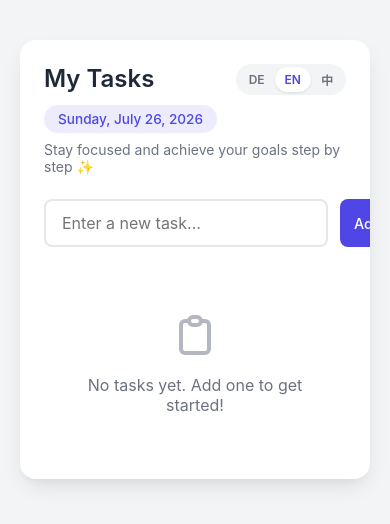
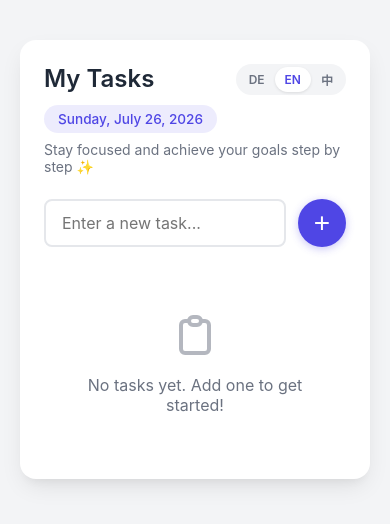
Before and after one commit to yunxiaowang2026/Todo-List, a plain HTML site: page index.html in a window 390 px wide. Drawn offline with Linux system fonts and the light colour scheme.

Commit message:
Add with plus

```diff
--- a/index.html
+++ b/index.html
@@ -3,16 +3,10 @@
 <head>
     <meta charset="UTF-8">
     <meta name="viewport" content="width=device-width, initial-scale=1.0">
+    <meta name="mobile-web-app-capable" content="yes">
+    <meta name="apple-mobile-web-app-capable" content="yes">
     <title data-i18n="pageTitle">Meine To-Do-Liste</title>
     <link rel="stylesheet" href="style.css">
-    <!-- 关联 PWA 清单 -->
-    <link rel="manifest" href="manifest.json">
-    <meta name="theme-color" content="#6366f1">
-    <!-- 优化 iOS Safari 体验 -->
-    <meta name="apple-mobile-web-app-capable" content="yes">
-    <meta name="apple-mobile-web-app-status-bar-style" content="default">
-    <meta name="apple-mobile-web-app-title" content="To-Do">
-    <link rel="apple-touch-icon" href="icon-192.png">
 </head>
 <body>
 
@@ -34,7 +28,7 @@
 
         <div class="input-group">
             <input type="text" id="todoInput" data-i18n-attr="placeholder" data-i18n="inputPlaceholder" placeholder="Neue Aufgabe eingeben..." autocomplete="off">
-            <button id="addBtn" data-i18n="addBtn">Hinzufügen</button>
+            <button id="addBtn" data-i18n-attr="title" data-i18n="addBtn">+</button>
         </div>
 
         <ul id="todoList">
@@ -49,7 +43,7 @@
         <div class="footer-controls" id="footerControls" style="display: none;">
             <div class="filters">
                 <button class="filter-btn active" data-filter="all" data-i18n="filterAll">Alle</button>
-                <button class="filter-btn" data-filter="active" data-i18n="filterActive">Offen</button>
+                <button class="filter-btn" data-filter="active" data-i18n="filterActive">Aktiv</button>
                 <button class="filter-btn" data-filter="completed" data-i18n="filterCompleted">Erledigt</button>
             </div>
             <div class="footer-actions">
@@ -59,7 +53,7 @@
         </div>
     </div>
 
-    <script src="script.js"></script>
+    <script src="script.js?v=2"></script>
     <script>
         if ('serviceWorker' in navigator) {
             window.addEventListener('load', () => {
--- a/script.js
+++ b/script.js
@@ -12,9 +12,6 @@ const langBtns = document.querySelectorAll('.lang-btn');
 const STORAGE_KEY = 'todo-app-tasks';
 const LANG_KEY = 'todo-app-lang';
 
-// ==========================================
-// 1. 国际化 (i18n) 字典
-// ==========================================
 const translations = {
     de: {
         pageTitle: "Meine To-Do-Liste", title: "Meine Aufgaben",
@@ -32,8 +29,8 @@ const translations = {
         subtitle: "Stay focused and achieve your goals step by step ✨",
         inputPlaceholder: "Enter a new task...", addBtn: "Add",
         emptyState: "No tasks yet. Add one to get started!",
-        filterAll: "All", filterActive: "To-do", filterCompleted: "Done",
-        clearCompleted: "Clear Done",
+        filterAll: "All", filterActive: "Active", filterCompleted: "Completed",
+        clearCompleted: "Clear Completed",
         itemsLeft_singular: "item left", itemsLeft_plural: "items left",
         editTitle: "Edit", deleteTitle: "Delete", saveTitle: "Save", cancelTitle: "Cancel",
         dragHandleTitle: "Drag to reorder", dateLoading: "Loading date..."
@@ -43,7 +40,7 @@ const translations = {
         subtitle: "保持专注，一步步实现你的目标 ✨",
         inputPlaceholder: "输入新任务...", addBtn: "添加",
         emptyState: "暂无任务。添加一个开始吧！",
-        filterAll: "全部", filterActive: "待办", filterCompleted: "已完成",
+        filterAll: "全部", filterActive: "进行中", filterCompleted: "已完成",
         clearCompleted: "清除已完成",
         itemsLeft_singular: "项未完成", itemsLeft_plural: "项未完成",
         editTitle: "编辑", deleteTitle: "删除", saveTitle: "保存", cancelTitle: "取消",
@@ -51,9 +48,6 @@ const translations = {
     }
 };
 
-// ==========================================
-// 2. 状态管理 (State)
-// ==========================================
 let todos = [];
 let currentFilter = 'all';
 let editingId = null;
@@ -64,14 +58,9 @@ function t(key) {
     return translations[currentLang]?.[key] || translations['de'][key] || key;
 }
 
-// 安全获取目标元素，防止点击到文本节点时 e.target.closest 报错
 function getTargetElement(e) {
     return e.target.nodeType === Node.ELEMENT_NODE ? e.target : e.target.parentElement;
 }
-
-// ==========================================
-// 3. 核心功能函数
-// ==========================================
 
 function init() {
     const savedData = localStorage.getItem(STORAGE_KEY);
@@ -95,6 +84,13 @@ function init() {
     updateLangUI();
     updateDate();
     renderTasks();
+    // 【新增】强制修改按钮为加号
+    const addBtn = document.getElementById('addBtn');
+    if (addBtn) {
+        addBtn.innerHTML = '+';
+        addBtn.style.fontSize = '28px';
+        addBtn.style.fontWeight = '300';
+    }
 }
 
 function applyStaticTranslations() {
@@ -143,7 +139,6 @@ function renderTasks() {
             li.className = `task-item ${todo.completed ? 'completed' : ''}`;
             li.dataset.id = todo.id;
 
-            // 【关键修复】不再给 li 设置 draggable，而是给手柄设置
             const isDraggable = todo.id !== editingId;
 
             if (todo.id === editingId) {
@@ -159,7 +154,6 @@ function renderTasks() {
                 }, 0);
             } else {
                 li.innerHTML = `
-                    <!-- 【关键修复】draggable 属性只加在 .drag-handle 上 -->
                     <div class="drag-handle" draggable="${isDraggable}" title="${t('dragHandleTitle')}">⠿</div>
                     <input type="checkbox" class="toggle-checkbox" ${todo.completed ? 'checked' : ''}>
                     <span class="task-text">${todo.text}</span>
@@ -185,10 +179,6 @@ function updateFooter() {
     itemsLeftLabel.textContent = `${activeCount} ${t(textKey)}`;
     clearCompletedBtn.style.display = completedCount > 0 ? 'block' : 'none';
 }
-
-// ==========================================
-// 4. 业务逻辑 (Actions)
-// ==========================================
 
 function addTask() {
     const text = todoInput.value.trim();
@@ -259,14 +249,9 @@ function switchLanguage(lang) {
     renderTasks();
 }
 
-// ==========================================
-// 5. 事件绑定 (Event Delegation)
-// ==========================================
-
 addBtn.addEventListener('click', addTask);
 todoInput.addEventListener('keypress', (e) => { if (e.key === 'Enter') addTask(); });
 
-// 点击事件委托
 todoList.addEventListener('click', (e) => {
     const targetEl = getTargetElement(e);
     const li = targetEl.closest('.task-item');
@@ -289,17 +274,15 @@ todoList.addEventListener('keydown', (e) => {
     }
 });
 
-// 【核心修复】拖拽事件
 todoList.addEventListener('dragstart', (e) => {
-    // 因为 draggable 只加在了 .drag-handle 上，所以 e.target 就是手柄
     const handle = e.target.closest('.drag-handle');
-    if (!handle) return; // 如果不是从手柄开始，直接忽略
+    if (!handle) return;
 
     const li = handle.closest('.task-item');
     if (!li || li.classList.contains('fade-out')) return;
 
     draggedId = Number(li.dataset.id);
-    li.classList.add('dragging'); // 给整个 li 加上半透明样式
+    li.classList.add('dragging');
 
     e.dataTransfer.effectAllowed = 'move';
     e.dataTransfer.setData('text/plain', draggedId);
@@ -355,7 +338,4 @@ filterBtns.forEach(btn => btn.addEventListener('click', () => setFilter(btn.data
 clearCompletedBtn.addEventListener('click', clearCompleted);
 langBtns.forEach(btn => btn.addEventListener('click', () => switchLanguage(btn.dataset.lang)));
 
-// ==========================================
-// 6. 启动应用
-// ==========================================
 init();
--- a/style.css
+++ b/style.css
@@ -111,10 +111,12 @@ body {
     display: flex;
     gap: 12px;
     padding: 24px;
+    flex-wrap: wrap;
 }
 
 #todoInput {
     flex: 1;
+    min-width: 180px;
     padding: 12px 16px;
     border: 2px solid var(--border);
     border-radius: 8px;
@@ -128,26 +130,38 @@ body {
     border-color: var(--primary);
     box-shadow: 0 0 0 3px rgba(79, 70, 229, 0.15);
 }
-
 #addBtn {
-    padding: 12px 20px; /* 稍微减小左右内边距，给长词留点余地 */
+    width: 48px;
+    height: 48px;
+    padding: 0;
     background-color: var(--primary);
     color: white;
     border: none;
-    border-radius: 8px;
-    font-size: 1rem;
-    font-weight: 500;
+    border-radius: 50%;
     cursor: pointer;
-    transition: background-color 0.2s ease;
+    transition: all 0.2s ease;
+    display: flex;
+    align-items: center;
+    justify-content: center;
+    flex-shrink: 0;
+    box-shadow: 0 2px 8px rgba(79, 70, 229, 0.3);
 
-    /* 【核心修复 1】：强制文本不换行，防止 "Hinzufügen" 变成两行 */
-    white-space: nowrap;
-
-    /* 【核心修复 2】：在 Flex 布局中，防止按钮被输入框挤压变形 */
-    flex-shrink: 0;
+    /* 【修复】加号更粗更居中 */
+    font-size: 32px;
+    font-weight: 400; /* 改成正常粗细 */
+    line-height: 1;
+    font-family: Arial, sans-serif; /* 确保加号显示一致 */
 }
 
-#addBtn:hover { background-color: var(--primary-hover); }
+#addBtn:hover {
+    background-color: var(--primary-hover);
+    transform: scale(1.05);
+    box-shadow: 0 4px 12px rgba(79, 70, 229, 0.4);
+}
+
+#addBtn:active {
+    transform: scale(0.95);
+}
 
 #todoList {
     list-style: none;
@@ -157,7 +171,10 @@ body {
     flex: 1;
 }
 
-/* 【关键修复】任务卡片本身恢复默认光标，不再全局可拖拽 */
+#todoList::-webkit-scrollbar { width: 6px; }
+#todoList::-webkit-scrollbar-track { background: transparent; }
+#todoList::-webkit-scrollbar-thumb { background: #d1d5db; border-radius: 3px; }
+
 .task-item {
     display: flex;
     justify-content: space-between;
@@ -186,7 +203,6 @@ body {
     color: var(--text-sub);
 }
 
-/* 【关键修复】拖拽手柄专属样式与光标 */
 .drag-handle {
     cursor: grab;
     color: #d1d5db;
@@ -233,7 +249,6 @@ body {
 .delete-btn:hover { color: var(--danger); background-color: rgba(239, 68, 68, 0.1); }
 .edit-btn svg { width: 16px; height: 16px; }
 
-/* 编辑模式 */
 .edit-input {
     flex: 1;
     padding: 6px 10px;
@@ -257,7 +272,6 @@ body {
 .cancel-btn { color: var(--text-sub); }
 .cancel-btn:hover { color: var(--danger); }
 
-/* 拖拽状态视觉反馈 */
 .task-item.dragging {
     opacity: 0.4;
     background-color: #e0e7ff;
@@ -318,11 +332,3 @@ body {
 @keyframes fadeOut {
     to { opacity: 0; transform: translateX(20px); height: 0; padding: 0; margin: 0; border: 0; overflow: hidden; }
 }
-
-/* 可选：针对极窄屏幕（如手机）的响应式优化 */
-@media (max-width: 480px) {
-    #addBtn {
-        padding: 12px 14px; /* 手机上进一步减小内边距 */
-        font-size: 0.9rem;  /* 稍微缩小字体 */
-    }
-}
```
